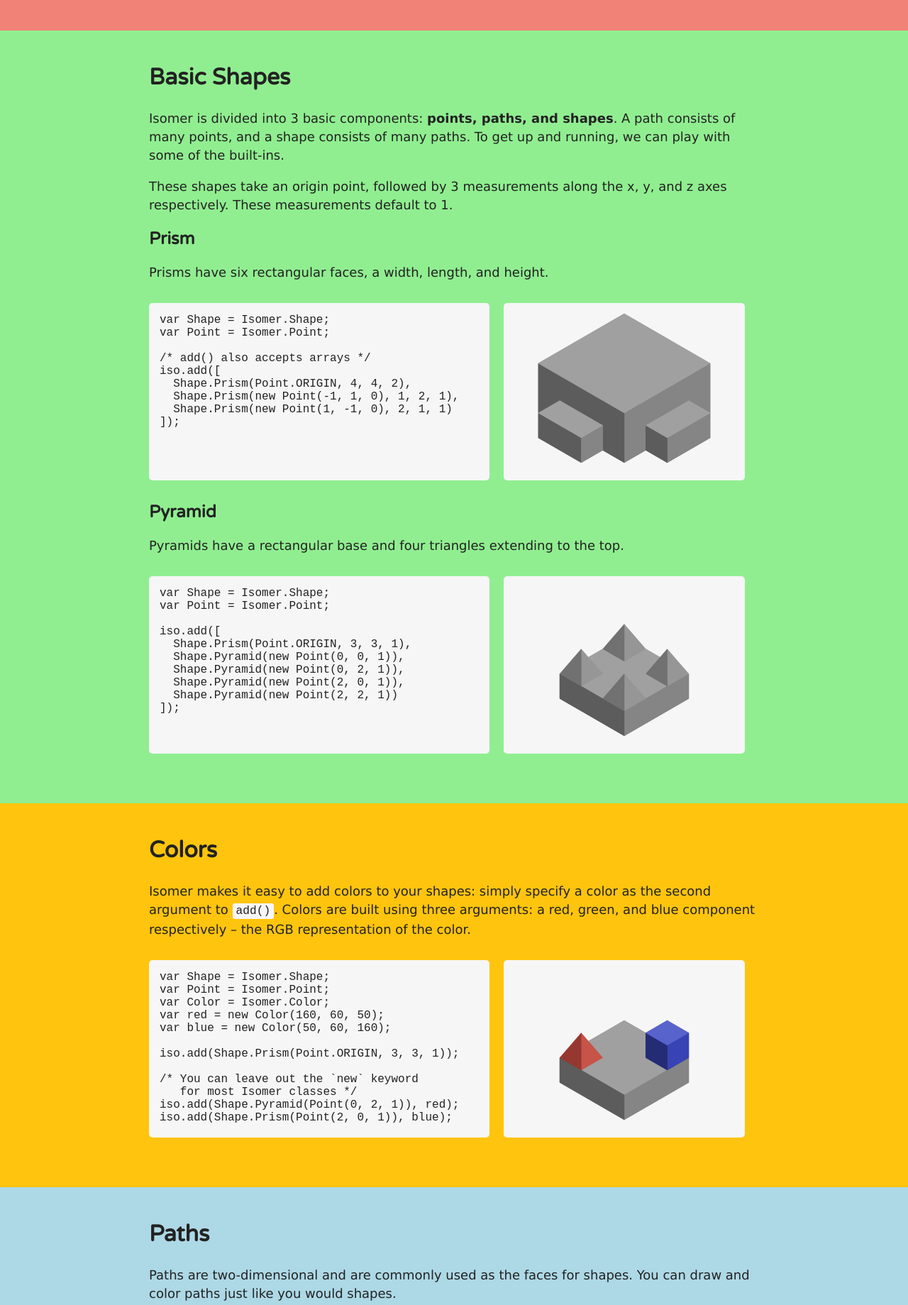
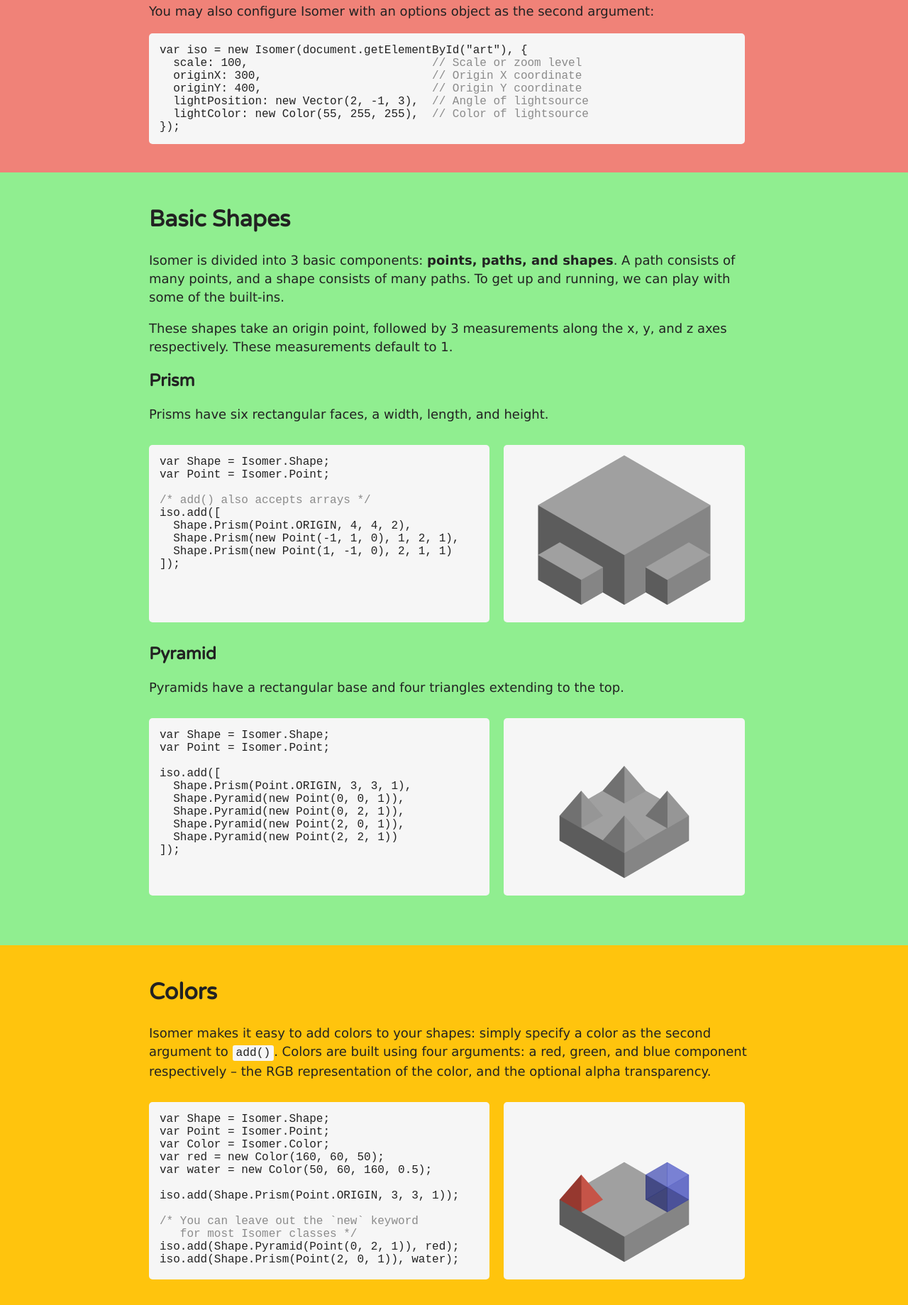
Before and after one commit to jdan/isomer, a plain HTML site: page index.html in a window 1280 px wide. Shown: the part 3056-4895 px from the top of the page at 71% size. Drawn offline with Linux system fonts and the light colour scheme.

Commit message:
Improve documentation
- Added a mention of the optional color alpha transparency argument
- Change the other color in Colors example to a transparent blue, named 'water'
- Added an example with all Isomer options in the end of the 'Getting started' section
- Created a new CSS class, .comment, which I also sprinkled all over the page wherever there were comments in the code blocks.

```diff
--- a/css/style.css
+++ b/css/style.css
@@ -169,6 +169,10 @@
   border-radius: 3px;
 }
 
+.comment {
+  opacity: .5;
+}
+
 .rounded {
   -webkit-border-radius: 5px;
   -moz-border-radius: 5px;
--- a/index.html
+++ b/index.html
@@ -200,6 +200,20 @@
       <p>
         And you're ready to start drawing!
       </p>
+
+      <p>
+        You may also configure Isomer with an options object as the second argument:
+      </p>
+
+      <div class="code full rounded">
+        <pre><code class="prettyprint lang-js">var iso = new Isomer(document.getElementById("art"), {
+  scale: 100,                           <span class="comment">// Scale or zoom level</span>
+  originX: 300,                         <span class="comment">// Origin X coordinate</span>
+  originY: 400,                         <span class="comment">// Origin Y coordinate</span>
+  lightPosition: new Vector(2, -1, 3),  <span class="comment">// Angle of lightsource</span>
+  lightColor: new Color(55, 255, 255),  <span class="comment">// Color of lightsource</span>
+});</code></pre>
+      </div>
     </div>
   </section>
 
@@ -228,7 +242,7 @@
           <pre><code class="prettyprint lang-js">var Shape = Isomer.Shape;
 var Point = Isomer.Point;
 
-/* add() also accepts arrays */
+<span class="comment">/* add() also accepts arrays */</span>
 iso.add([
   Shape.Prism(Point.ORIGIN, 4, 4, 2),
   Shape.Prism(new Point(-1, 1, 0), 1, 2, 1),
@@ -273,8 +287,8 @@
       <p>
         Isomer makes it easy to add colors to your shapes: simply specify a
         color as the second argument to <code>add()</code>. Colors are built
-        using three arguments: a red, green, and blue component respectively –
-        the RGB representation of the color.
+        using four arguments: a red, green, and blue component respectively –
+        the RGB representation of the color, and the optional alpha transparency.
       </p>
 
       <div class="example">
@@ -283,14 +297,14 @@
 var Point = Isomer.Point;
 var Color = Isomer.Color;
 var red = new Color(160, 60, 50);
-var blue = new Color(50, 60, 160);
+var water = new Color(50, 60, 160, 0.5);
 
 iso.add(Shape.Prism(Point.ORIGIN, 3, 3, 1));
 
-/* You can leave out the `new` keyword
-   for most Isomer classes */
+<span class="comment">/* You can leave out the `new` keyword
+   for most Isomer classes */</span>
 iso.add(Shape.Pyramid(Point(0, 2, 1)), red);
-iso.add(Shape.Prism(Point(2, 0, 1)), blue);
+iso.add(Shape.Prism(Point(2, 0, 1)), water);
           </code></pre>
         </div>
         <canvas width="680" height="500" id="color-example" class="rounded"></canvas>
@@ -390,8 +404,8 @@
 var cube = Shape.Prism(Point.ORIGIN);
 
 iso.add(cube);
-/* These methods do not modify the
-   original shape/path/point */
+<span class="comment">/* These methods do not modify the
+   original shape/path/point */</span>
 iso.add(cube.translate(0, 0, 1.1), blue);
 iso.add(cube.translate(0, 0, 2.2), red);
 
@@ -424,9 +438,9 @@
 var cube = Shape.Prism(Point.ORIGIN);
 iso.add(cube.scale(Point.ORIGIN, 3, 3, 0.5));
 iso.add(cube
-  /* Grow outward from the origin */
+  <span class="comment">/* Grow outward from the origin */</span>
   .scale(Point.ORIGIN, 3, 3, 0.5)
-  /* We can chain these transformations */
+  <span class="comment">/* We can chain these transformations */</span>
   .translate(0, 0, 0.6)
 , blue);
           </code></pre>
@@ -456,7 +470,7 @@
 var cube = Shape.Prism(Point.ORIGIN, 3, 3, 1);
 iso.add(cube);
 iso.add(cube
-  /* (1.5, 1.5) is the center of the prism */
+  <span class="comment">/* (1.5, 1.5) is the center of the prism */</span>
   .rotateZ(Point(1.5, 1.5, 0), Math.PI / 12)
   .translate(0, 0, 1.1)
 , blue);
--- a/js/script.js
+++ b/js/script.js
@@ -230,11 +230,11 @@
 Example.color1 = function () {
   var iso = new Isomer(document.getElementById("color-example"));
   var red = new Color(160, 60, 50);
-  var blue = new Color(50, 60, 160);
+  var water = new Color(50, 60, 160, 0.5);
 
   iso.add(Shape.Prism(Point.ORIGIN, 3, 3, 1));
   iso.add(Shape.Pyramid(Point(0, 2, 1)), red);
-  iso.add(Shape.Prism(Point(2, 0, 1)), blue);
+  iso.add(Shape.Prism(Point(2, 0, 1)), water);
 };
 
 Example.path = function () {
```
